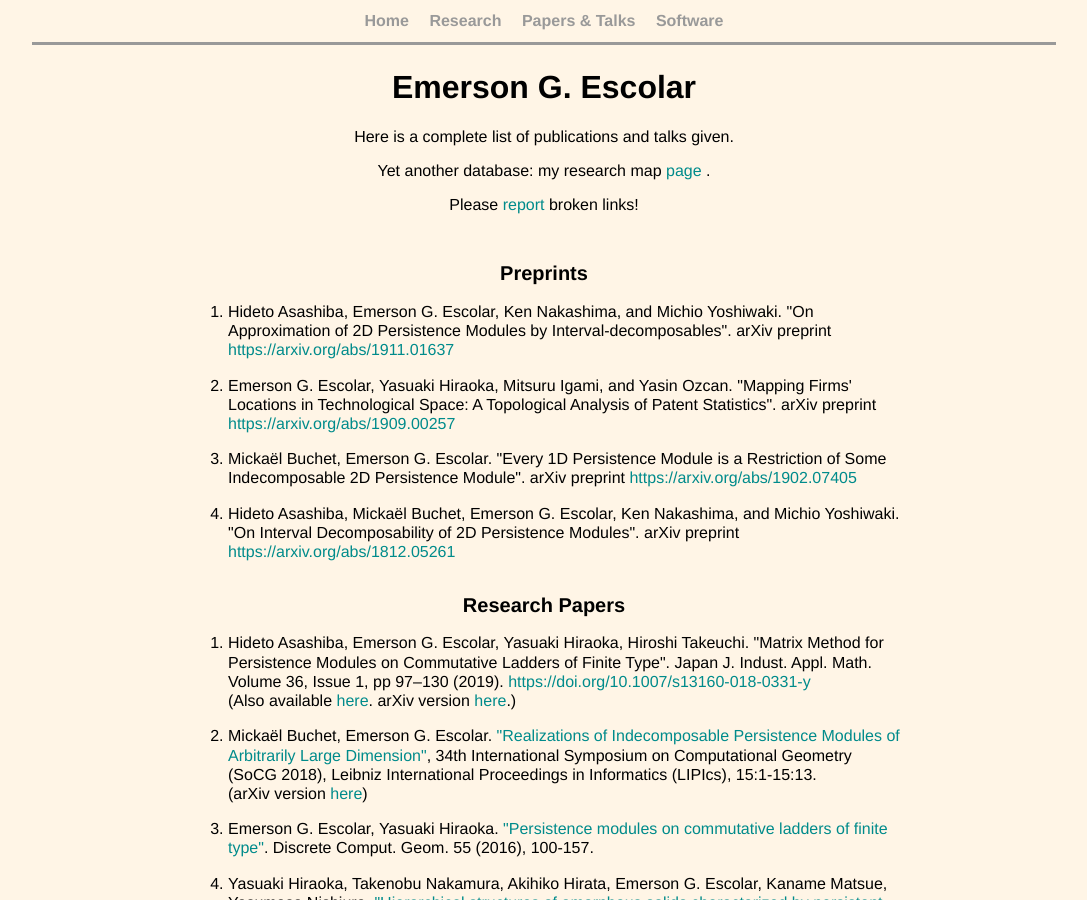
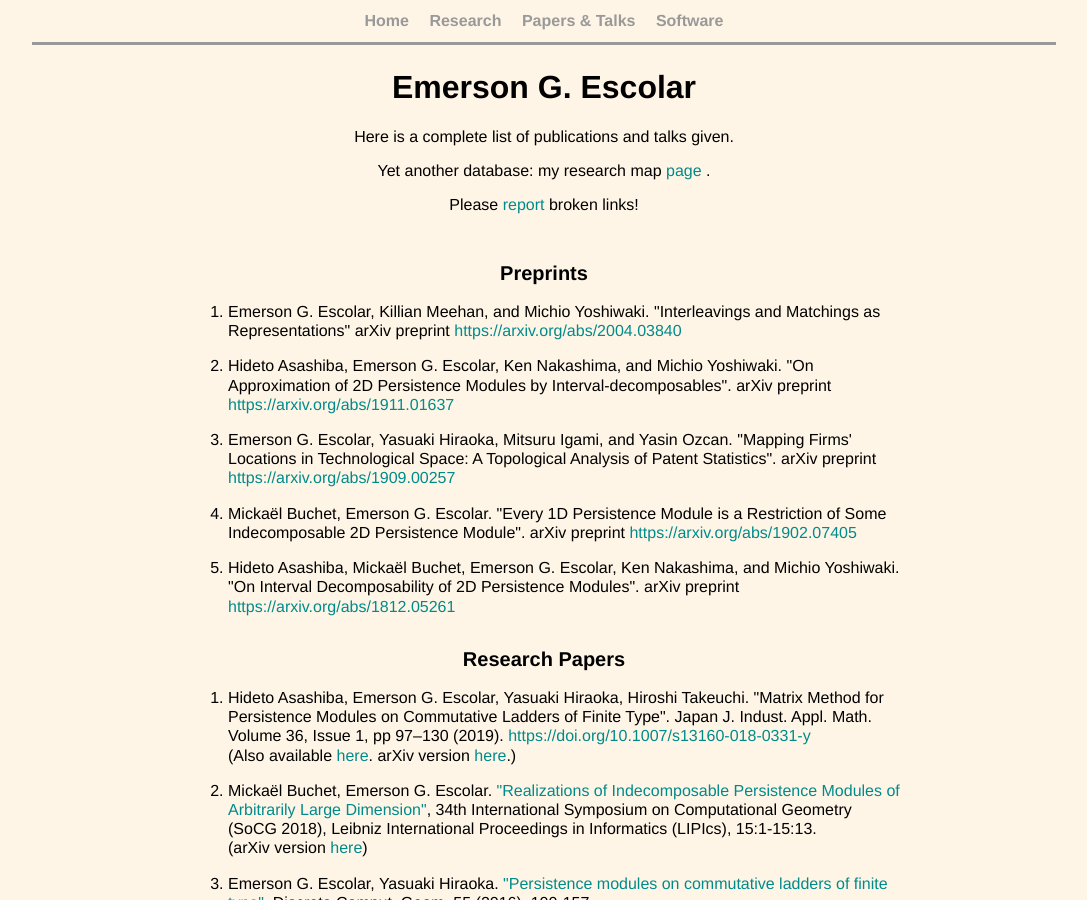
Before and after one commit to emerson-escolar/emerson-escolar.github.io, a Jekyll site: the page built from research_lists.html, in a window 1280 px wide and 900 px high. Shown: the whole window, without its empty margins (96-1183 px from the left). Built offline with Jekyll 4.4.1, drawn with Linux system fonts in a browser that asks for light colours.

Commit message:
add shoelaces paper

```diff
--- a/research_lists.html
+++ b/research_lists.html
@@ -26,6 +26,15 @@ title: Emer's Papers & Talks
 <section>
 	<h2> Preprints </h2>
 	<ol class="wordbox paperlist">
+    <li>
+			Emerson G. Escolar, Killian Meehan, and Michio Yoshiwaki.
+      "Interleavings and Matchings as Representations"
+      arXiv preprint
+      <a target="_blank" href=https://arxiv.org/abs/2004.03840>
+        https://arxiv.org/abs/2004.03840
+      </a>
+    </li>
+
     <li>
 			Hideto Asashiba, Emerson G. Escolar, Ken Nakashima, and Michio Yoshiwaki.
       "On Approximation of 2D Persistence Modules by Interval-decomposables".
```
